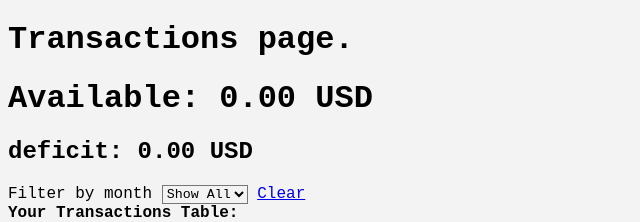
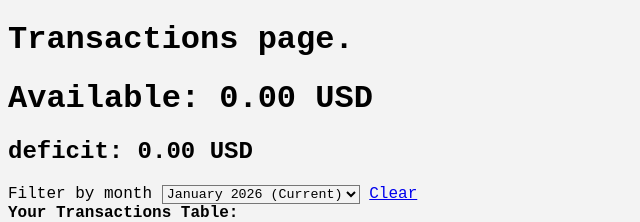
Before and after one commit to Daniel-7733/MyFinanceMap, a Flask app: page /transactions in a window 1280 px wide. Shown: the part 54-276 px from the top of the page, without its empty margins (0-640 px from the left). Run offline with Flask 3, Linux system fonts and the light colour scheme; data that the repository does not hold is empty.

Commit message:
Now html show the current month by defult

```diff
--- a/app/routes.py
+++ b/app/routes.py
@@ -13,7 +13,7 @@ from sqlalchemy.orm import Query
 from .models import Transaction, db
 from .services.budgeting import available_balance, deficit_amount
 from .services.summary import get_finance_overview, get_balance
-from .utils import get_available_months, get_current_date
+from .utils import get_available_months, get_current_month
 
 main: Blueprint = Blueprint("main", __name__)
 
@@ -133,31 +133,32 @@ def add_transaction() -> Response | str:
 
 @main.route("/transactions", methods=["GET"])
 def show_transactions() -> str:
-    """Show transactions page"""
-    month_str: str | None = request.args.get("month")  # "YYYY-MM"
+    month_str: str | None = request.args.get("month")  # "YYYY-MM" or "all"
 
     base_query: Query[Transaction] = Transaction.query.order_by(Transaction.id.desc())
-
-    # for dropdown options, we need ALL transactions (or distinct period_months)
     all_transactions: list[Transaction] = base_query.all()
     month_options: dict[str, str] = get_available_months(all_transactions)
 
-    # TODO: Always transaction page should show the current month;
-    #  I have the current month but it doesn't work in HTML and I didn't change functions yet for that
-    today: str = get_current_date()
+    today_key, today_label = get_current_month()
 
-    # now filter if user selected a month
     query: Query[Transaction] = Transaction.query.order_by(Transaction.id.desc())
     selected_month: str | None = None
 
-    if month_str:
+    # if user didn’t choose anything → default to current month
+    if not month_str:
+        month_str = today_key
+
+    if month_str == "all":
+        selected_month = "all"
+    else:
         try:
             year_str, mon_str = month_str.split("-")
             period_month_obj: date = date(int(year_str), int(mon_str), 1)
             query = query.filter(Transaction.period_month == period_month_obj)
             selected_month = month_str
         except ValueError:
-            selected_month = None
+            # fallback: show all
+            selected_month = "all"
 
     transactions: list[Transaction] = query.all()
 
@@ -173,8 +174,10 @@ def show_transactions() -> str:
         selected_month=selected_month,
         month_options=month_options,
         currency=MAIN_CURRENCY,
-        today=today,
+        today_key=today_key,
+        today_label=today_label,
     )
+
 
 
 
--- a/app/templates/transactions.html
+++ b/app/templates/transactions.html
@@ -8,19 +8,27 @@
 <h2>deficit: {{ deficit }} {{ currency }}</h2>
 
 <form method="GET" action="{{ url_for('main.show_transactions') }}">
+  <label for="month_select">Filter by month</label>
 
-<label for="month_select">Filter by month</label>
   <select id="month_select" name="month" onchange="this.form.submit()">
-  <option value="" {% if not selected_month %}selected{% endif %}>Show All</option>
+    <option value="all" {% if selected_month == "all" %}selected{% endif %}>Show All</option>
+
+    <!-- Current month option -->
+    <option value="{{ today_key }}" {% if selected_month == today_key %}selected{% endif %}>
+      {{ today_label }} (Current)
+    </option>
 
     {% for key, label in month_options.items() %}
+      {% if key != today_key %}
         <option value="{{ key }}" {% if selected_month == key %}selected{% endif %}>
           {{ label }}
         </option>
+      {% endif %}
     {% endfor %}
   </select>
 
-  <a href="{{ url_for('main.show_transactions') }}">Clear</a>
+  <noscript><button type="submit">Filter</button></noscript>
+  <a href="{{ url_for('main.show_transactions', month='all') }}">Clear</a>
 </form>
 
 
--- a/app/utils.py
+++ b/app/utils.py
@@ -71,12 +71,13 @@ def get_available_months(transactions: Iterable["Transaction"]) -> dict[str, str
     return dict(sorted(options.items()))
 
 
-def get_current_date() -> str:
+def get_current_month() -> tuple[str, str]:
     """
-    Get current date as YYYY-MM
-    Example: November 2025
+    Returns:
+      - key:   "YYYY-MM"  (for <option value=""> and filtering)
+      - label: "Month YYYY" (for showing to the user)
     """
     today: date = date.today()
-    today_m_y: str = today.strftime("%B %Y")
-
-    return today_m_y
+    key: str = today.strftime("%Y-%m")      # "2026-01"
+    label: str = today.strftime("%B %Y")    # "January 2026"
+    return key, label
```
Lines whose indentation alone changed are shown as unchanged.
